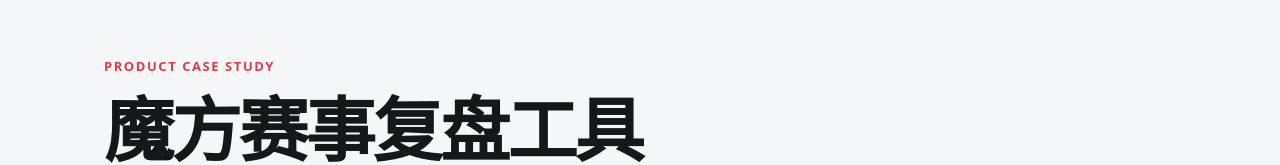
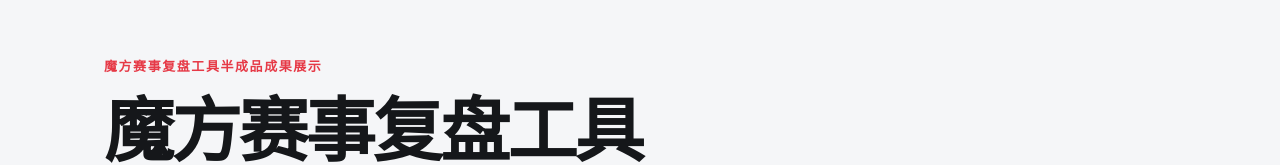
Before and after one commit to Qussking/cube-competition-portfolio, a plain HTML site: page index.html in a window 1280 px wide. Shown: the top 165 px of the page. Drawn offline with Linux system fonts and the light colour scheme.

Commit message:
Update portfolio heading

```diff
--- a/index.html
+++ b/index.html
@@ -17,7 +17,7 @@
 </head>
 <body>
   <main class="wrap">
-    <div class="eyebrow">PRODUCT CASE STUDY</div>
+    <div class="eyebrow">魔方赛事复盘工具半成品成果展示</div>
     <h1>魔方赛事复盘工具</h1>
     <p class="intro">面向魔方赛事的智能复盘产品。通过视觉识别、算法分析与可视化交互，帮助选手和教练更高效地理解比赛过程、定位问题并持续提升成绩。</p>
     <section class="grid">
```
